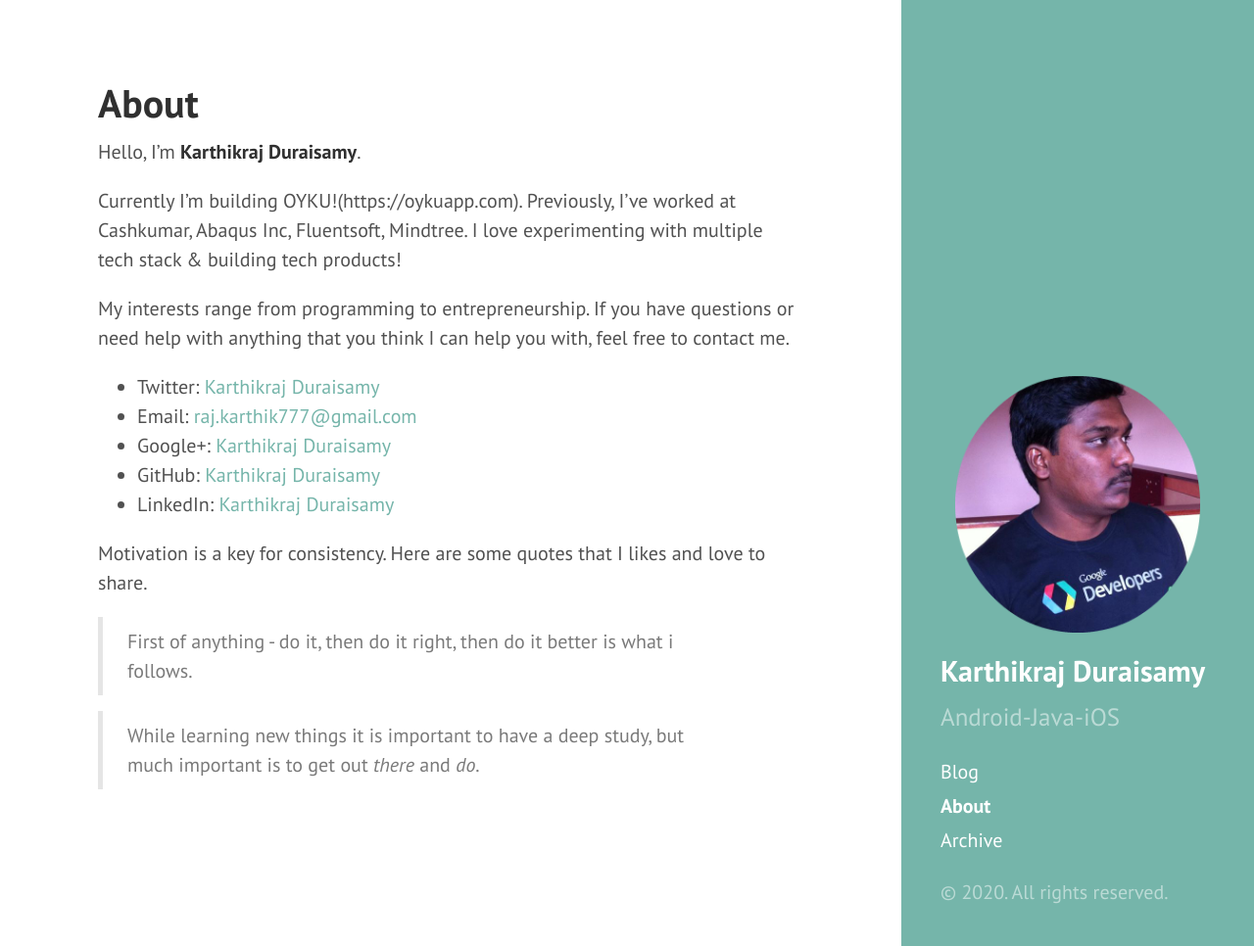
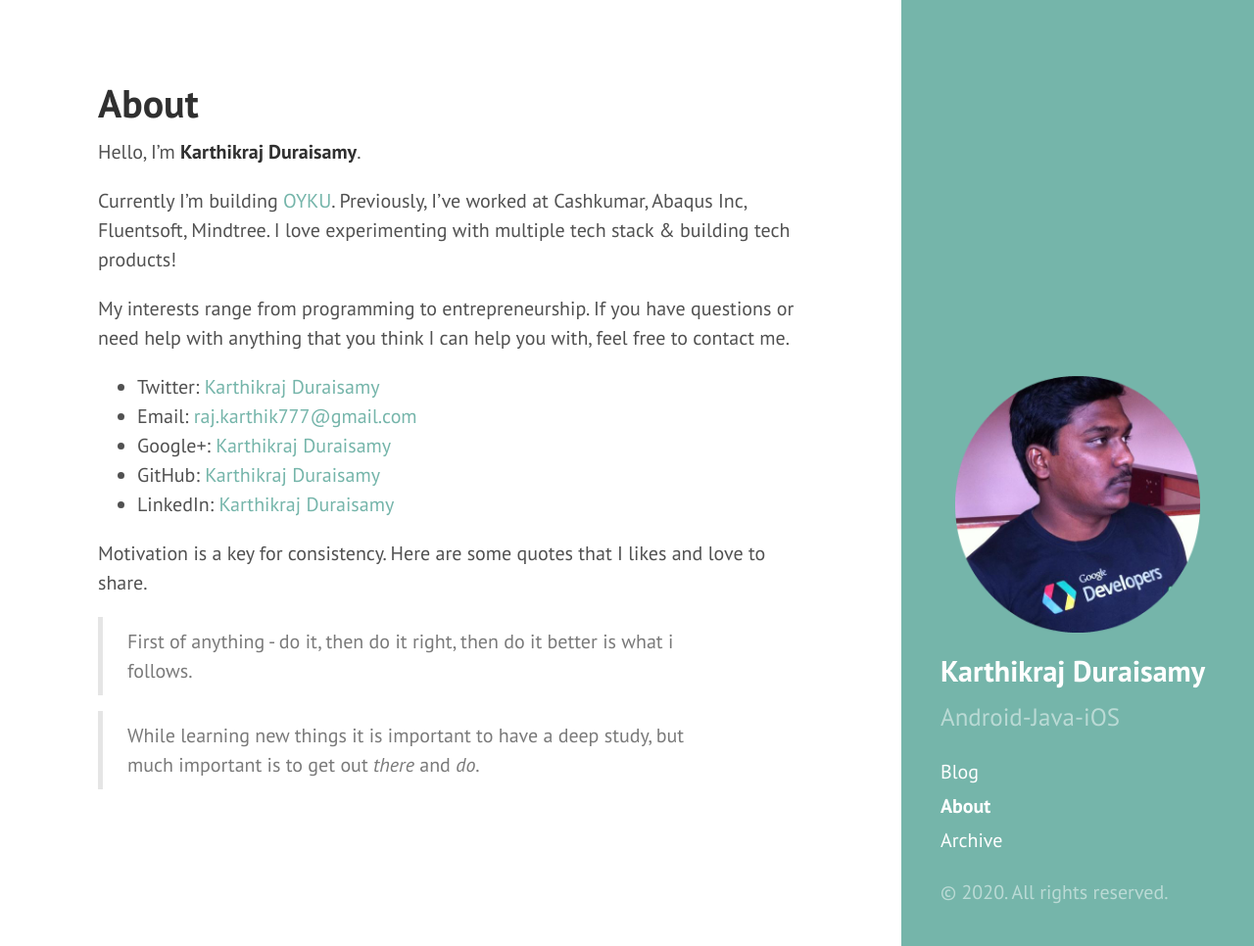
Before and after one commit to karthikraj-duraisamy/karthikraj-duraisamy.github.io, a Jekyll site: the page built from about.md, in a window 1280 px wide and 966 px high. Shown: the whole window at 98% size. Built offline with Jekyll 4.4.1, drawn with Linux system fonts in a browser that asks for light colours.

Commit message:
Update about.md

```diff
--- a/about.md
+++ b/about.md
@@ -6,7 +6,7 @@ title: About
 
 Hello, I'm <strong>Karthikraj Duraisamy</strong>.
 
-Currently I'm building OYKU!(https://oykuapp.com). Previously, I've worked at Cashkumar, Abaqus Inc, Fluentsoft, Mindtree.
+Currently I'm building [OYKU](https://oykuapp.com). Previously, I've worked at Cashkumar, Abaqus Inc, Fluentsoft, Mindtree.
 I love experimenting with multiple tech stack & building tech products!
 
 My interests range from programming to entrepreneurship. If you have questions or need help with anything that you think I can help you with, feel free to contact me.
```
